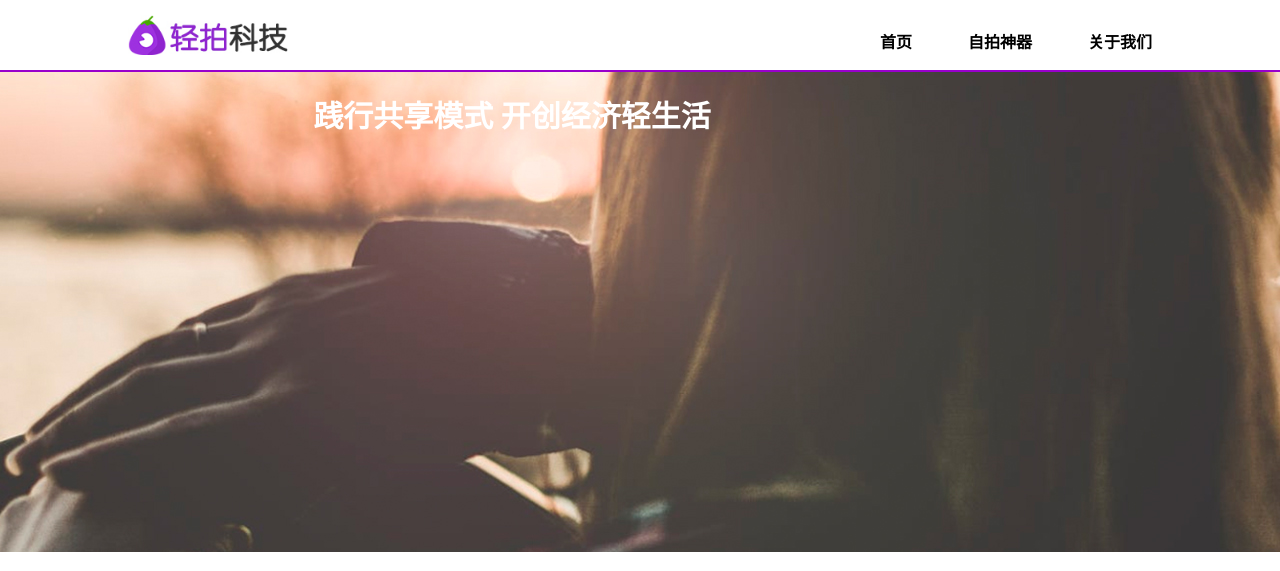
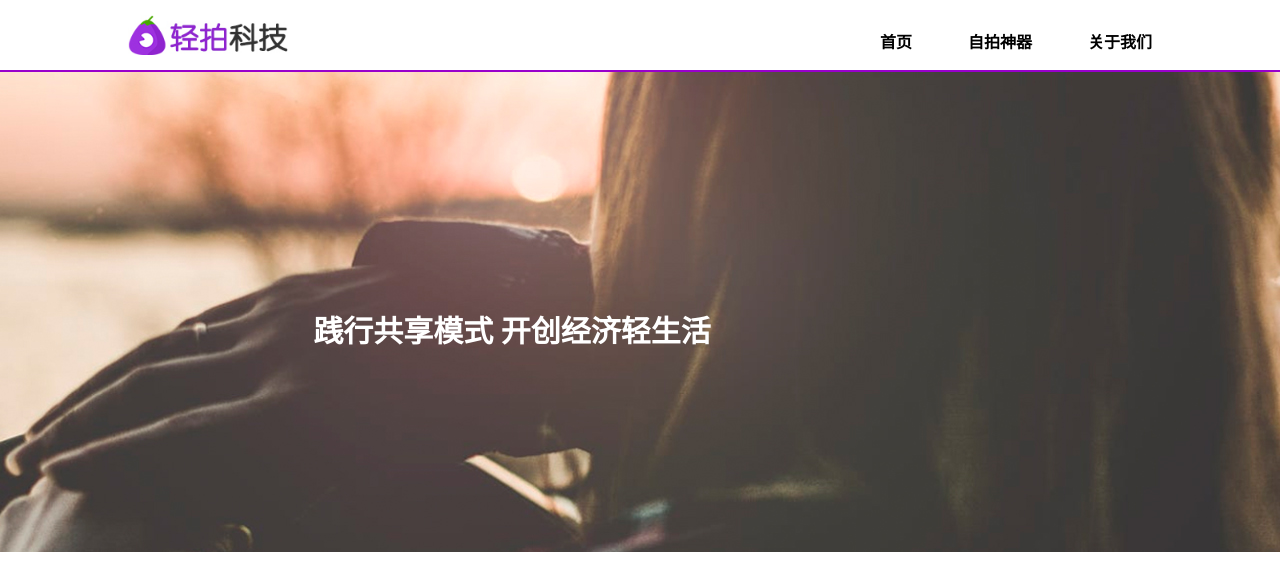
Before and after one commit to will-lzx/light, a Django app: page /home/about in a window 1280 px wide. Shown: the top 571 px of the page. Run offline with Django 3.2, Linux system fonts and the light colour scheme.

Commit message:
调整官网首页

```diff
--- a/static/css/style.css
+++ b/static/css/style.css
@@ -158,5 +158,5 @@ body a { color: black; text-decoration: none; }
 }
 
 .main_content_about{border-top: 2px #9900cc solid; width:100%;height:480px; margin-top: 5px; background-size:100% 100%; background: url("/static/images/about/about.jpg") center no-repeat; }
-.about_slogn{width: 80%;height: 100%; float: left;text-align: center;font-size: 30px;color: white;font-weight: bold;}
+.about_slogn{margin: 0px auto; width: 80%;height: 100%; float: left;text-align: center;font-size: 30px;color: white;font-weight: bold;line-height: 480px;}
 .title_content {text-indent:2em;}
```
